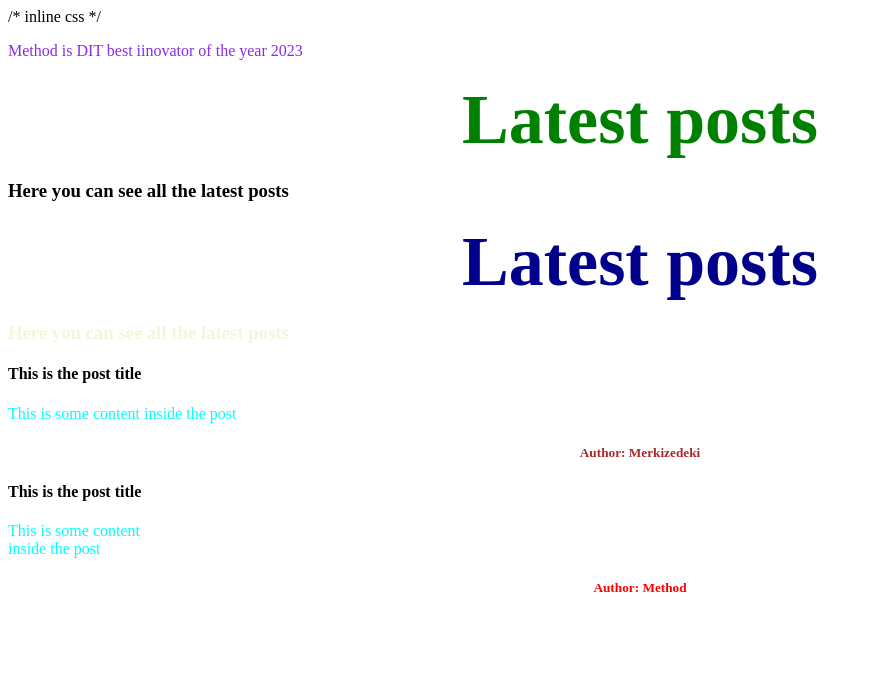
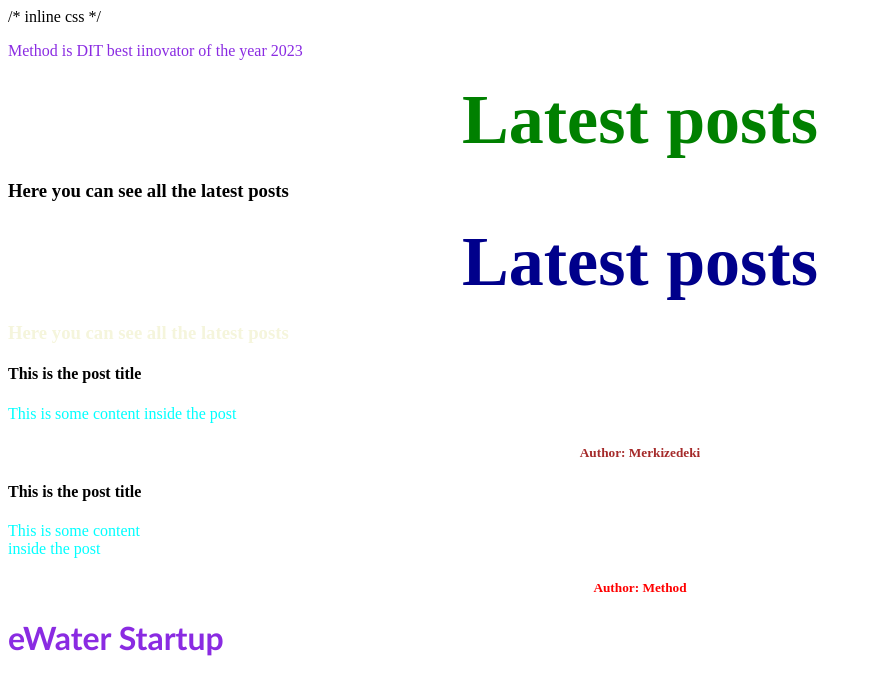
Before and after one commit to MethodMerkizedeki/html_css, a plain HTML site: page index.html in a window 1280 px wide. Shown: the whole page, without its empty margins (0-872 px from the left). Drawn offline with Linux system fonts and the light colour scheme.

Commit message:
classes and IDs

```diff
--- a/index.html
+++ b/index.html
@@ -42,5 +42,8 @@
             <h5 class="author">Author: Method</h5>
         </article>
     </section>
+    <div id="ewater">
+        <h1>eWater Startup</h1>
+    </div>
 </body>
 </html>
--- a/styles.css
+++ b/styles.css
@@ -11,3 +11,7 @@ div h2 {
 .author {
     color: red;
 }
+#ewater {
+    color: blueviolet;
+    font-family: 'Gill Sans', 'Gill Sans MT', Calibri, 'Trebuchet MS', sans-serif;
+}
```
